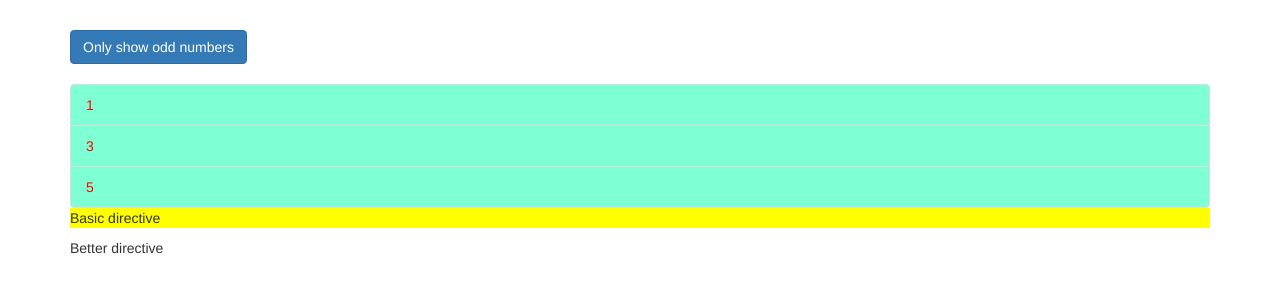
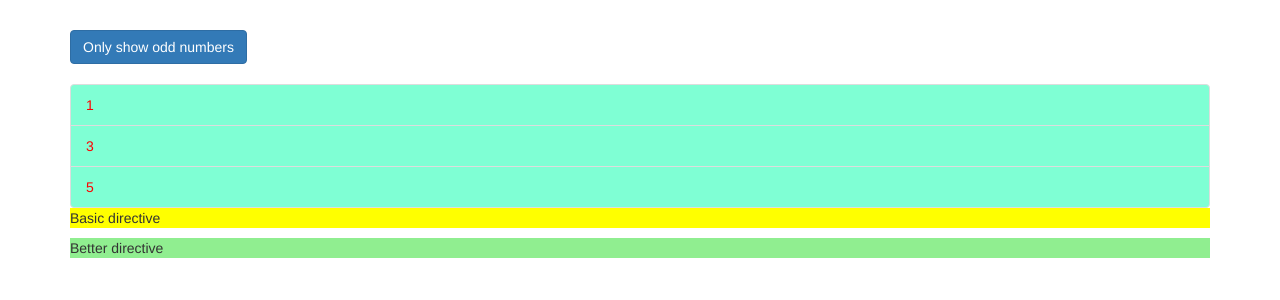
Before and after one commit to kklapczynski/Udemy_Angular8_The-Complete-Guide__directives, an Angular app: page / in a window 1280 px wide. Shown: the top 300 px of the page. Built offline with nearby package versions, Linux system fonts and the light colour scheme.

Commit message:
Enables external setting of directive property. Uses directive name as an alias for property. Omits [] in property binding

```diff
--- a/src/app/app.component.html
+++ b/src/app/app.component.html
@@ -25,7 +25,13 @@
           </li>
         </div>
         <p appBasicHighlight>Basic directive</p>
-        <p appBetterHighlight>Better directive</p>
+        <!-- <p appBetterHighlight [highlightBackgroundColor]="'lightblue'" [defaultBackgroundColor]="'lightgreen'">Better directive</p> -->
+
+        <!-- using directive name as an alias for property -->
+        <!-- <p [appBetterHighlight]="'lightblue'" [defaultBackgroundColor]="'lightgreen'">Better directive</p> -->
+
+        <!-- omitting [] and "''" for property binding -->
+        <p [appBetterHighlight]="'lightblue'" defaultBackgroundColor="lightgreen">Better directive</p>
       </ul>
       <ng-template [ngIf]="onlyOdd">
         <p>Only odd</p>
--- a/src/app/better-highlight/better-highlight.directive.ts
+++ b/src/app/better-highlight/better-highlight.directive.ts
@@ -1,26 +1,29 @@
-import { Directive, Renderer2, OnInit, ElementRef, HostListener, HostBinding } from '@angular/core';
+import { Directive, Renderer2, OnInit, ElementRef, HostListener, HostBinding, Input } from '@angular/core';
 
 @Directive({
   selector: '[appBetterHighlight]'
 })
-export class BetterHighlightDirective implements OnInit{
-  // better - more universal (for Service Workers e.g) approach is to not set style of a DOM element directly (as in basic-highlight), but using Renderer2
-  // constructor(private el: ElementRef, private renderer: Renderer2) { }
+export class BetterHighlightDirective implements OnInit {
+  // enable external setting of directive properies
+  @Input() defaultBackgroundColor: string = 'red';
+  // @Input() highlightBackgroundColor: string = 'blue';
+
+  // using directive name as an alias
+  @Input('appBetterHighlight') highlightBackgroundColor: string = 'blue';
+
+  constructor() { }
 
   ngOnInit() {
-    // this.renderer.setStyle(this.el.nativeElement, 'background-color', 'lightblue');
+    this.backgroundColor = this.defaultBackgroundColor;
   }
 
   @HostBinding('style.backgroundColor') backgroundColor: string = 'transparent';
 
-  // add interactivity: chnage background-color when hovering over element, that has directive as an attribute
   @HostListener('mousemove') onMouseEnter(eventData: Event) {
-    // this.renderer.setStyle(this.el.nativeElement, 'background-color', 'lightblue');
-    this.backgroundColor = 'lightblue';
+    this.backgroundColor = this.highlightBackgroundColor;
   }
 
   @HostListener('mouseout') onMouseLeave(eventData: Event) {
-    // this.renderer.setStyle(this.el.nativeElement, 'background-color', 'transparent');
-    this.backgroundColor = 'transparent';
+    this.backgroundColor = this.defaultBackgroundColor;
   }
 }
```
